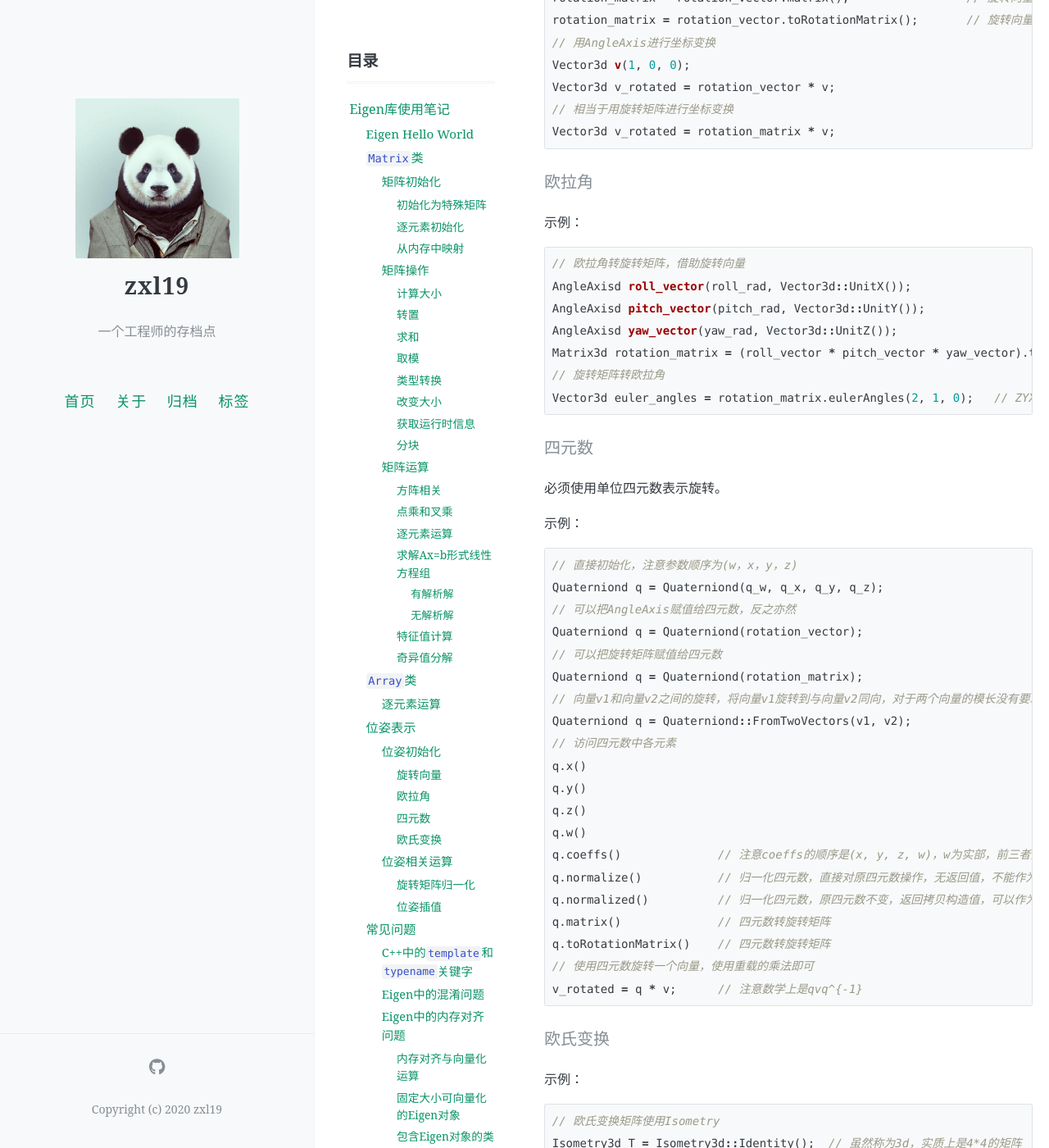
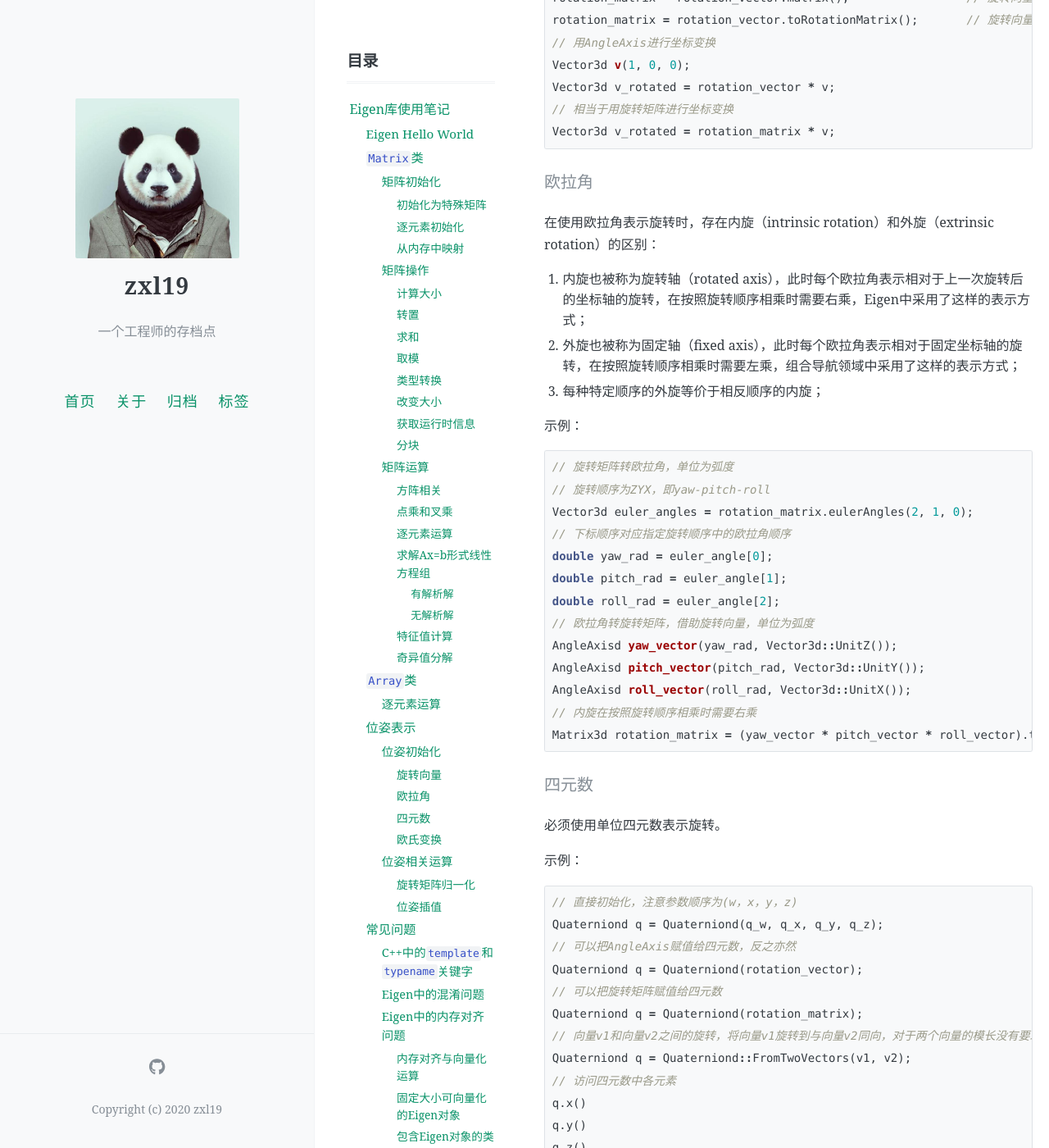
Before and after one commit to zxl19/zxl19.github.io, a Jekyll site: the page built from _posts/2021-08-23-eigen-note.md, in a window 1280 px wide and 1400 px high, scrolled down 12831 px. Shown: the whole window at 82% size. Built offline with Jekyll 4.4.1, drawn with Linux system fonts in a browser that asks for light colours; comment, search, counter and statistics services are not loaded; some of the changed text lies outside the part shown.

Commit message:
Update Posts

````diff
--- a/_posts/2021-08-23-eigen-note.md
+++ b/_posts/2021-08-23-eigen-note.md
@@ -545,16 +545,28 @@ Vector3d v_rotated = rotation_matrix * v;
 
 #### 欧拉角
 
+在使用欧拉角表示旋转时，存在内旋（intrinsic rotation）和外旋（extrinsic rotation）的区别：
+
+1. 内旋也被称为旋转轴（rotated axis），此时每个欧拉角表示相对于上一次旋转后的坐标轴的旋转，在按照旋转顺序相乘时需要右乘，Eigen中采用了这样的表示方式；
+2. 外旋也被称为固定轴（fixed axis），此时每个欧拉角表示相对于固定坐标轴的旋转，在按照旋转顺序相乘时需要左乘，组合导航领域中采用了这样的表示方式；
+3. 每种特定顺序的外旋等价于相反顺序的内旋；
+
 示例：
 
 ```cpp
-// 欧拉角转旋转矩阵，借助旋转向量
+// 旋转矩阵转欧拉角，单位为弧度
+// 旋转顺序为ZYX，即yaw-pitch-roll
+Vector3d euler_angles = rotation_matrix.eulerAngles(2, 1, 0);
+// 下标顺序对应指定旋转顺序中的欧拉角顺序
+double yaw_rad = euler_angle[0];
+double pitch_rad = euler_angle[1];
+double roll_rad = euler_angle[2];
+// 欧拉角转旋转矩阵，借助旋转向量，单位为弧度
+AngleAxisd yaw_vector(yaw_rad, Vector3d::UnitZ());
+AngleAxisd pitch_vector(pitch_rad, Vector3d::UnitY());
 AngleAxisd roll_vector(roll_rad, Vector3d::UnitX());
-AngleAxisd pitch_vector(pitch_rad, Vector3d::UnitY());
-AngleAxisd yaw_vector(yaw_rad, Vector3d::UnitZ());
-Matrix3d rotation_matrix = (roll_vector * pitch_vector * yaw_vector).toRotationMatrix();
-// 旋转矩阵转欧拉角
-Vector3d euler_angles = rotation_matrix.eulerAngles(2, 1, 0);   // ZYX顺序，即yaw-pitch-roll顺序
+// 内旋在按照旋转顺序相乘时需要右乘
+Matrix3d rotation_matrix = (yaw_vector * pitch_vector * roll_vector).toRotationMatrix();
 ```
 
 #### 四元数
@@ -1026,22 +1038,26 @@ Vector3d trans = trans1 + ratio * (trans2 - trans1);
 5. [LU分解、LDLT分解和Cholesky分解-CSDN博客](https://blog.csdn.net/zhouliyang1990/article/details/21952485)
 6. [奇异值分解（SVD）-漫漫成长的文章-知乎](https://zhuanlan.zhihu.com/p/29846048)
 7. [SVD-CSDN博客](https://blog.csdn.net/jiang_he_hu_hai/article/details/78363642)
-8. [四元数归一化1-Stack Overflow](https://stackoverflow.com/questions/48019329/difference-between-norm-normalize-and-normalized-in-eigen)
-9. [四元数归一化2-CSDN博客](https://blog.csdn.net/m0_56348460/article/details/117386857)
-10. [四元数的球面线性插值（slerp）-一条放浪不羁的爬虫的文章-知乎](https://zhuanlan.zhihu.com/p/538653027)
-11. [机械臂如何实现笛卡尔空间中姿态的插值？-fly qq的回答-知乎](https://www.zhihu.com/question/22910238/answer/1096183240)
-12. [机械臂如何实现笛卡尔空间中姿态的插值？-桂凯的回答-知乎](https://www.zhihu.com/question/22910238/answer/1098345012)
-13. [旋转矩阵归一化1-Stack Overflow](https://stackoverflow.com/questions/21761909/eigen-convert-matrix3d-rotation-to-quaternion)
-14. [旋转矩阵归一化2-Stack Overflow](https://stackoverflow.com/questions/43896041/eigen-matrix-to-quaternion-and-back-have-different-result)
-15. [Common pitfalls](https://eigen.tuxfamily.org/dox/TopicPitfalls.html)
-16. [The template and typename keywords in C++](https://eigen.tuxfamily.org/dox/TopicTemplateKeyword.html)
-17. [Aliasing](http://www.eigen.tuxfamily.org/dox/group__TopicAliasing.html)
-18. [Alignement issues](https://eigen.tuxfamily.org/dox/group__DenseMatrixManipulation__Alignement.html)
-19. [向量化运算-CSDN博客](https://blog.csdn.net/weixin_38251332/article/details/120308863)
-20. [Eigen内存对齐1-CSDN博客](https://blog.csdn.net/shyjhyp11/article/details/123208279)
-21. [Eigen内存对齐2-CSDN博客](https://blog.csdn.net/shyjhyp11/article/details/123204444)
-22. [从Eigen向量化谈内存对齐-王金戈的文章-知乎](https://zhuanlan.zhihu.com/p/93824687)
-23. [Eigen内存对齐-卷儿的文章-知乎](https://zhuanlan.zhihu.com/p/349413376)
-24. [Lazy Evaluation and Aliasing](http://www.eigen.tuxfamily.org/dox/TopicLazyEvaluation.html)
-25. [eager evaluation (及早求值) & lazy evaluation (惰性求值)-CSDN博客](https://blog.csdn.net/JNingWei/article/details/80047122)
-26. [noalias()-CSDN博客](https://blog.csdn.net/weixin_30550081/article/details/95276173)
+8. [欧拉角细节/旋转顺序/内旋外旋-能儿的文章-知乎](https://zhuanlan.zhihu.com/p/85108850)
+9. [欧拉角和旋转矩阵之间的转换-江南古镇的文章-知乎](https://zhuanlan.zhihu.com/p/144032401)
+10. [内旋外旋证明-Stack Exchange](https://math.stackexchange.com/questions/1137745/proof-of-the-extrinsic-to-intrinsic-rotation-transform)
+11. [三维旋转：欧拉角、四元数、旋转矩阵、轴角之间的转换-鸡哥的文章-知乎](https://zhuanlan.zhihu.com/p/45404840)
+12. [四元数归一化1-Stack Overflow](https://stackoverflow.com/questions/48019329/difference-between-norm-normalize-and-normalized-in-eigen)
+13. [四元数归一化2-CSDN博客](https://blog.csdn.net/m0_56348460/article/details/117386857)
+14. [四元数的球面线性插值（slerp）-一条放浪不羁的爬虫的文章-知乎](https://zhuanlan.zhihu.com/p/538653027)
+15. [机械臂如何实现笛卡尔空间中姿态的插值？-fly qq的回答-知乎](https://www.zhihu.com/question/22910238/answer/1096183240)
+16. [机械臂如何实现笛卡尔空间中姿态的插值？-桂凯的回答-知乎](https://www.zhihu.com/question/22910238/answer/1098345012)
+17. [旋转矩阵归一化1-Stack Overflow](https://stackoverflow.com/questions/21761909/eigen-convert-matrix3d-rotation-to-quaternion)
+18. [旋转矩阵归一化2-Stack Overflow](https://stackoverflow.com/questions/43896041/eigen-matrix-to-quaternion-and-back-have-different-result)
+19. [Common pitfalls](https://eigen.tuxfamily.org/dox/TopicPitfalls.html)
+20. [The template and typename keywords in C++](https://eigen.tuxfamily.org/dox/TopicTemplateKeyword.html)
+21. [Aliasing](http://www.eigen.tuxfamily.org/dox/group__TopicAliasing.html)
+22. [Alignement issues](https://eigen.tuxfamily.org/dox/group__DenseMatrixManipulation__Alignement.html)
+23. [向量化运算-CSDN博客](https://blog.csdn.net/weixin_38251332/article/details/120308863)
+24. [Eigen内存对齐1-CSDN博客](https://blog.csdn.net/shyjhyp11/article/details/123208279)
+25. [Eigen内存对齐2-CSDN博客](https://blog.csdn.net/shyjhyp11/article/details/123204444)
+26. [从Eigen向量化谈内存对齐-王金戈的文章-知乎](https://zhuanlan.zhihu.com/p/93824687)
+27. [Eigen内存对齐-卷儿的文章-知乎](https://zhuanlan.zhihu.com/p/349413376)
+28. [Lazy Evaluation and Aliasing](http://www.eigen.tuxfamily.org/dox/TopicLazyEvaluation.html)
+29. [eager evaluation (及早求值) & lazy evaluation (惰性求值)-CSDN博客](https://blog.csdn.net/JNingWei/article/details/80047122)
+30. [noalias()-CSDN博客](https://blog.csdn.net/weixin_30550081/article/details/95276173)
````
Also changed, not shown: _posts/2021-09-03-sophus-note.md (+9 -5 lines).
